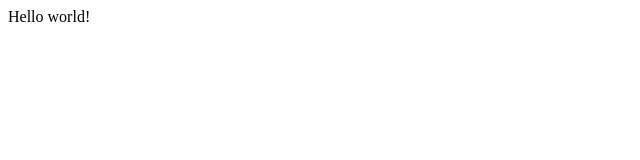
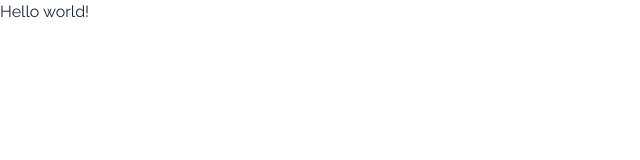
Before and after one commit to coder7475/halo-cosmetics, a React (Vite) app: page / in a window 1280 px wide. Shown: the top 160 px of the page, without its empty margins (0-640 px from the left). Built offline with nearby package versions, Linux system fonts and the light colour scheme.

Commit message:
fix: add index.css and connect it to index.html

```diff
--- a/index.html
+++ b/index.html
@@ -3,6 +3,7 @@
   <head>
     <meta charset="UTF-8" />
     <link rel="icon" type="image/svg+xml" href="/novy_kanal.svg" />
+    <link rel="stylesheet" href="/src/index.css">
     <meta name="viewport" content="width=device-width, initial-scale=1.0" />
     <title>Halo</title>
   </head>
--- /dev/null
+++ b/src/index.css
@@ -0,0 +1,5 @@
+@import url('https://fonts.googleapis.com/css2?family=Raleway:wght@100;200;300;400;500;600;700;800;900&family=Titillium+Web:ital,wght@0,200;0,300;0,400;0,600;0,700;0,900;1,200;1,300;1,400;1,600;1,700&display=swap');
+
+@tailwind base;
+@tailwind components;
+@tailwind utilities;
```
